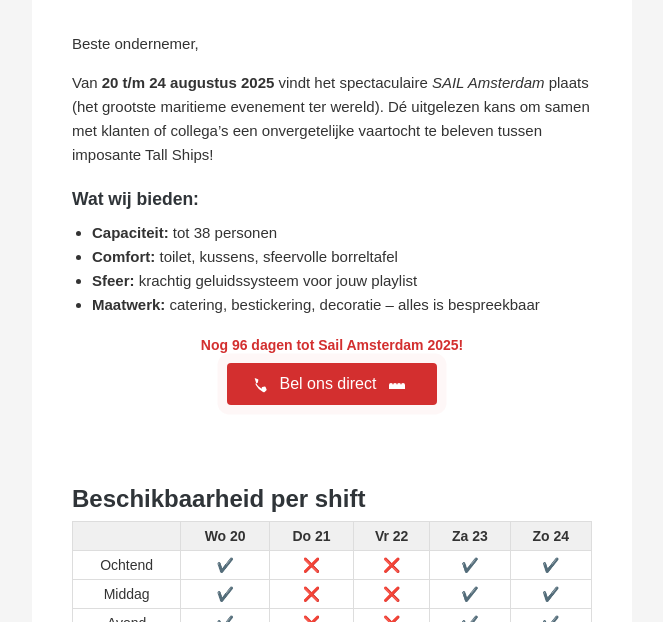
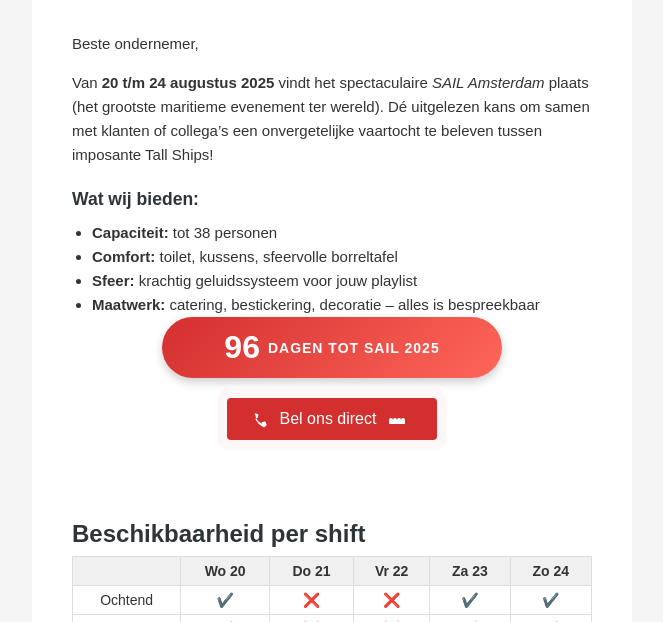
Before and after one commit to matthijshart/SailSiesta, a plain HTML site: page index.html in a window 1280 px wide. Shown: the part 478-1100 px from the top of the page, without its empty margins (308-971 px from the left). Drawn offline with Linux system fonts and the light colour scheme.

Commit message:
Update index.html

```diff
--- a/index.html
+++ b/index.html
@@ -4,6 +4,29 @@
   <meta charset="UTF-8">
   <title>SIËSTA – Sail Amsterdam 2025</title>
   <style>
+    /* Badge-style countdown */
+.countdown-badge {
+  display: flex;
+  align-items: center;
+  justify-content: center;
+  background: linear-gradient(135deg, #D32F2F, #FF6659);
+  color: #fff;
+  border-radius: 50px;
+  padding: 12px 20px;
+  font-weight: bold;
+  box-shadow: 0 4px 10px rgba(0,0,0,0.2);
+  max-width: 300px;
+  margin: 0 auto 20px;
+}
+.countdown-badge .days {
+  font-size: 32px;
+  margin-right: 8px;
+}
+.countdown-badge .label {
+  font-size: 14px;
+  text-transform: uppercase;
+  letter-spacing: 1px;
+}
     @keyframes pulse {
       0% { box-shadow: 0 0 0 0 rgba(211,47,47, 0.7); }
       70% { box-shadow: 0 0 0 10px rgba(211,47,47, 0); }
@@ -84,14 +107,15 @@
             </td>
           </tr>
 
-          <!-- Countdown -->
-          <tr>
-            <td>
-              <div class="countdown">
-                Nog <span>96</span> dagen tot Sail Amsterdam 2025!
-              </div>
-            </td>
-          </tr>
+          <!-- Dynamische badge-style countdown -->
+<tr>
+  <td>
+    <div class="countdown-badge" id="countdown">
+      <span class="days">96</span>
+      <span class="label">dagen tot Sail 2025</span>
+    </div>
+  </td>
+</tr>
 
           <!-- Call-to-action -->
           <tr>
@@ -168,5 +192,18 @@
       </td>
     </tr>
   </table>
+<script>
+  // Doel: 20 augustus 2025
+  const target = new Date(2025, 7, 20);
+  function updateCountdown() {
+    const now = new Date();
+    const diff = target - now;
+    const days = Math.max(Math.ceil(diff / (1000*60*60*24)), 0);
+    document.querySelector('#countdown .days').textContent = days;
+  }
+  updateCountdown();
+  // Update elke 6 uur
+  setInterval(updateCountdown, 1000 * 60 * 60 * 6);
+</script>
 </body>
 </html>
```
